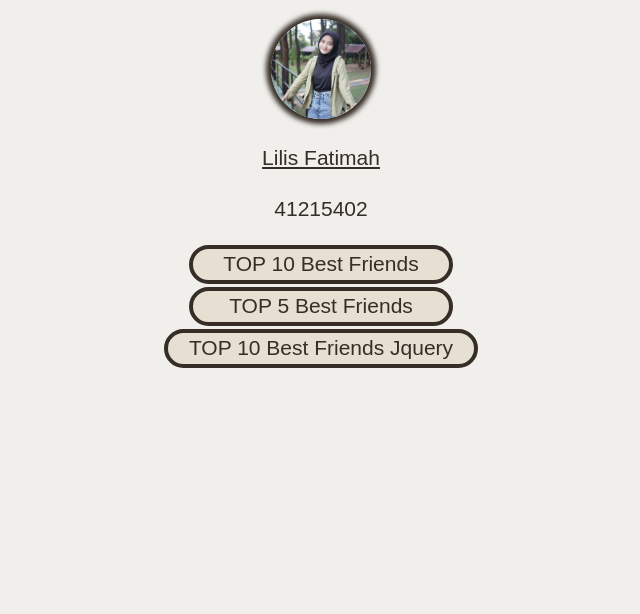
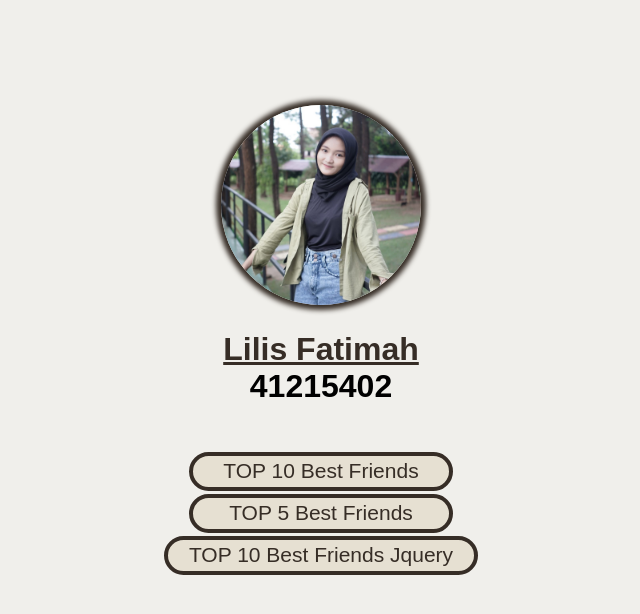
Before and after one commit to Lilisfatimah/lilisfatimah.github.io, a plain HTML site: page index.html in a window 1280 px wide. Shown: the whole page, without its empty margins (319-959 px from the left). Drawn offline with Linux system fonts and the light colour scheme.

Commit message:
Tugas p03 (LilisFatimah)-41215402

```diff
--- a/index.css
+++ b/index.css
@@ -1,29 +1,31 @@
 body {
 	background-color: #f0efeb ;
 	font-family: sans-serif;
+	margin-top: 100px;
 }
 
 .photo p {
-	box-align: center;
-	padding: 3px;
+	text-align: center;
+	padding: 5px;
+	color: #362d26;
+	font-size: 15px;
+	font-weight: normal;
+	text-decoration: none;
 }
 
-.text p {
-	text-align: center;
-	padding: 3px;
-	color: #362d26;
-	font-size: 21px;
-}
-
-.text a {
+.photo a {
 	text-align: center;
 	color: #362d26;
 }
 
+h1 {
+	text-align: center;
+}
+
 img {
-	margin-top: 20px;
-	width: 100px;
-	height: 100px;
+	margin-top: 30px;
+	width: 200px;
+	height: 200px;
 	display: block;
 	margin-left: auto;
 	margin-right: auto;
--- a/index.html
+++ b/index.html
@@ -11,14 +11,12 @@
 	<div class="photo">
 		<p>
 		<img src="myfoto.jpeg" style="display: block; margin: auto;" />
+		<h1>
+			<a href="https://instagram.com/lilisfaatimaah"> Lilis Fatimah<br></a>
+			41215402
+		</h1>
 		</p>
 	</div>
-
-	<div class="text">
-		<p>
-		<a href="https://www.instagram.com/lilisfaatimaah/">Lilis Fatimah</a></p>
-		<p>41215402
-		</p>
 
 	<div class="friends10">
 		<p>
```
